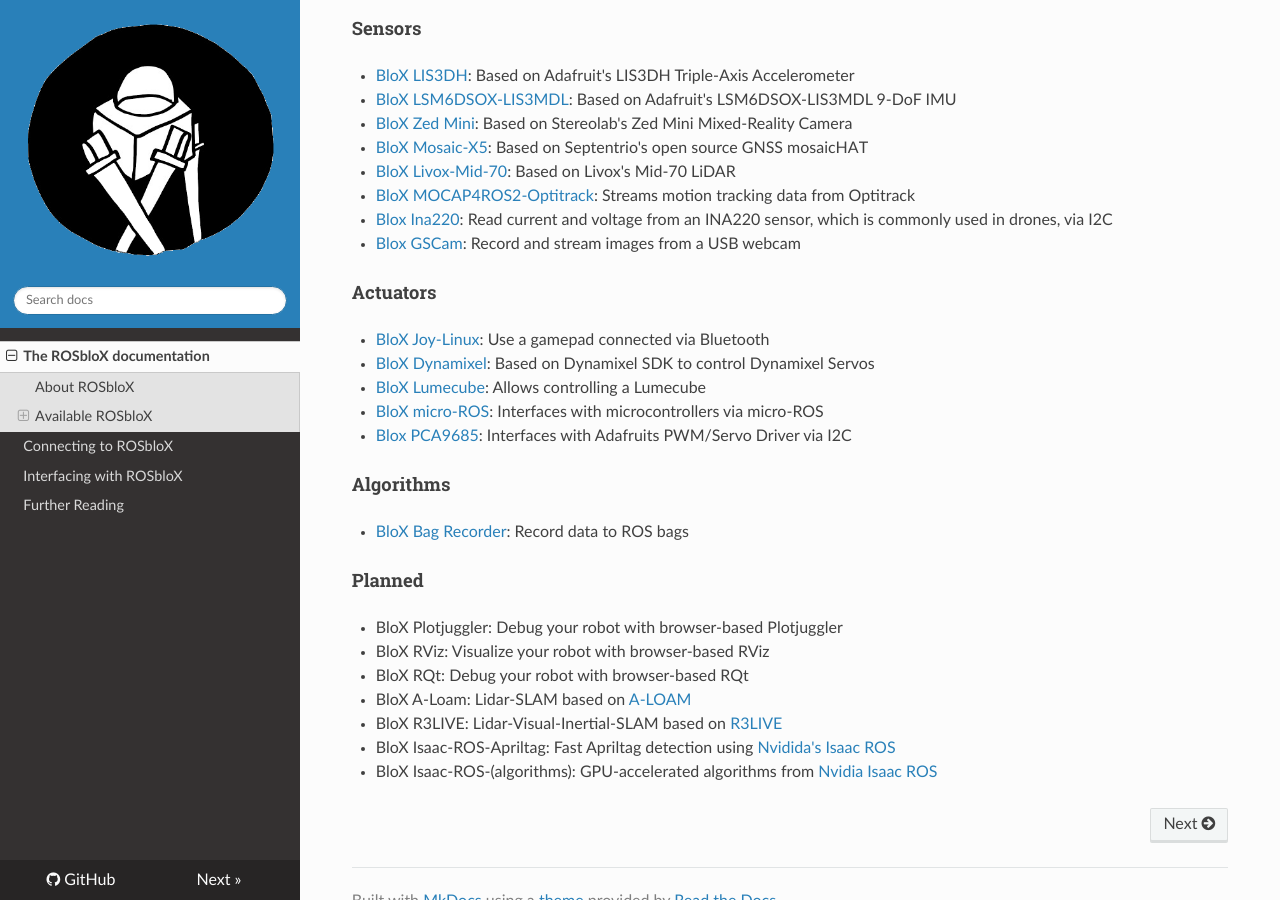
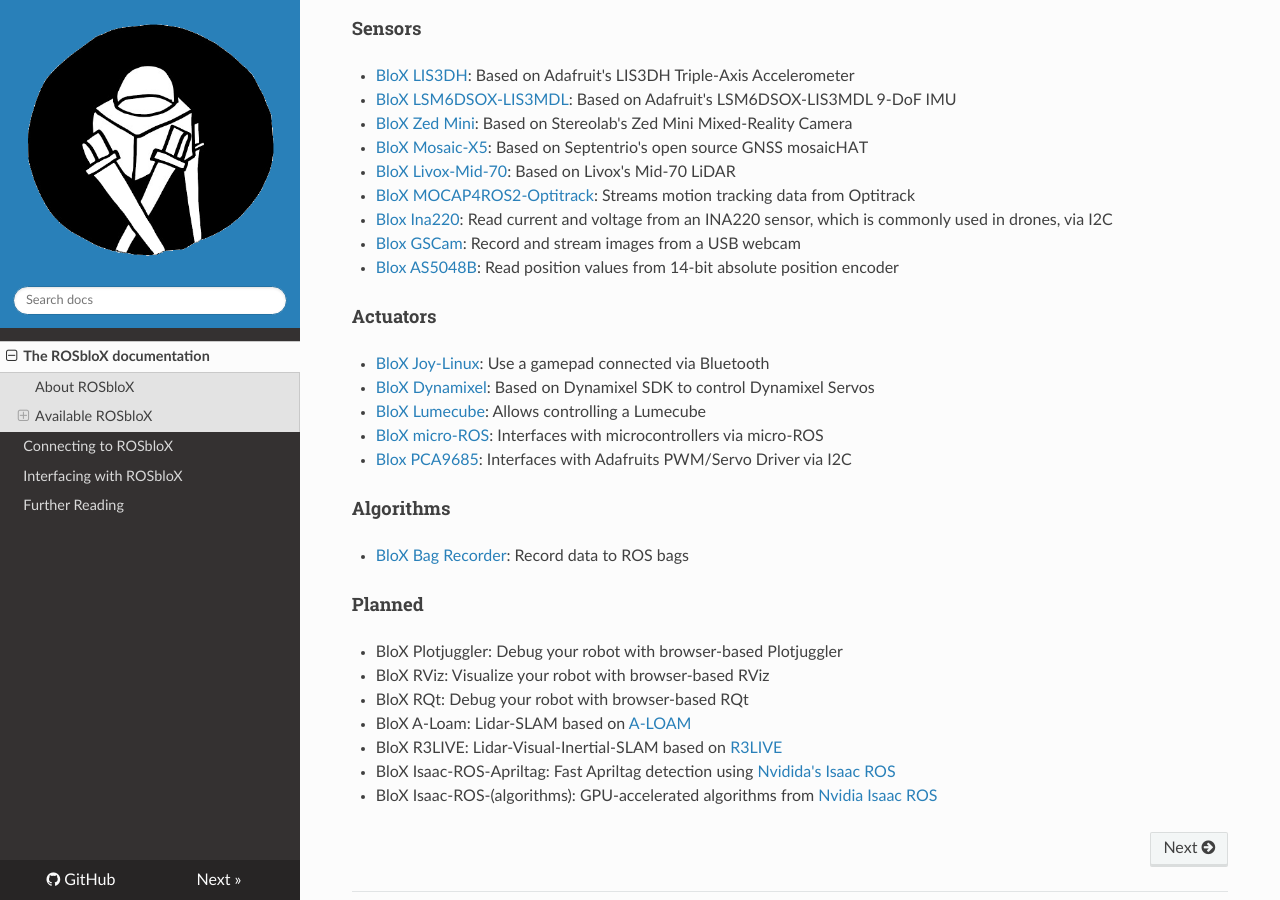
Before and after one commit to rosblox/rosblox.github.io, an MkDocs documentation site: the page built from docs/index.md, in a window 1280 px wide and 900 px high, scrolled down 1122 px. Built offline with MkDocs 1.6.1, drawn with Linux system fonts in a browser that asks for light colours; nearby versions of some CDN libraries.

Commit message:
Update index.md

```diff
--- a/docs/index.md
+++ b/docs/index.md
@@ -40,6 +40,7 @@
 - [BloX MOCAP4ROS2-Optitrack](https://github.com/rosblox/blox-mocap4ros2-optitrack): Streams motion tracking data from Optitrack
 - [Blox Ina220](https://github.com/rosblox/blox-ina220): Read current and voltage from an INA220 sensor, which is commonly used in drones, via I2C
 - [Blox GSCam](https://github.com/rosblox/blox-gscam): Record and stream images from a USB webcam
+- [Blox AS5048B](https://github.com/rosblox/blox-as5048b): Read position values from 14-bit absolute position encoder
 
 #### Actuators
 
```
